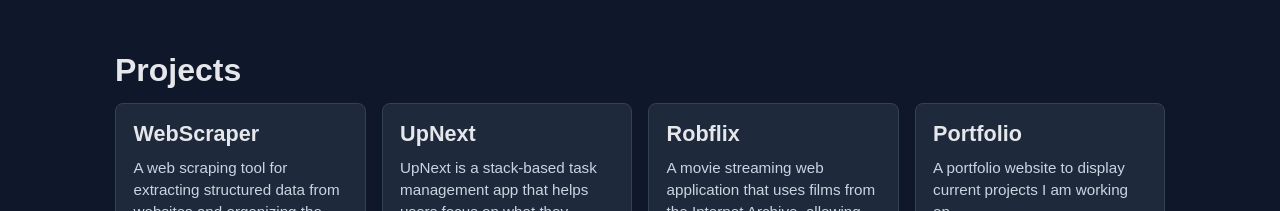
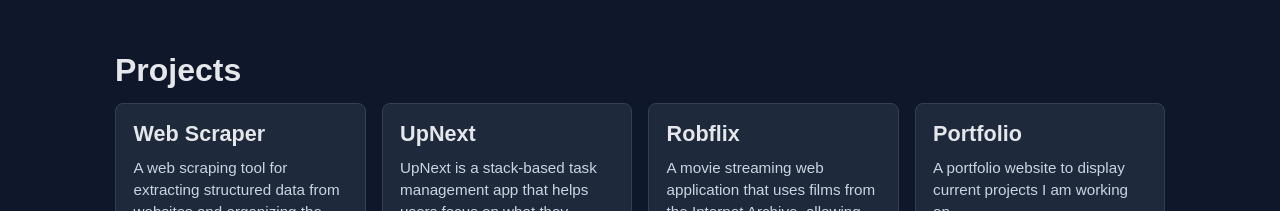
Before and after one commit to robbieevans1/My-Portfolio, a React app: page / in a window 1280 px wide. Shown: the part 1100-1311 px from the top of the page. Built offline with nearby package versions, Linux system fonts and the light colour scheme; no server answers; the HTML template or start-up script is replaced by a standard one.

Commit message:
Rename web scraper project

```diff
--- a/src/components/Projects.tsx
+++ b/src/components/Projects.tsx
@@ -24,7 +24,7 @@ type GitHubCommit = {
 
 const projects: Project[] = [
 	{
-		title: "WebScraper",
+		title: "Web Scraper",
 		description:
 			"A web scraping tool for extracting structured data from websites and organizing the results for analysis.",
 		tech: ["Python", "Beautiful Soup", "Requests"],
```
